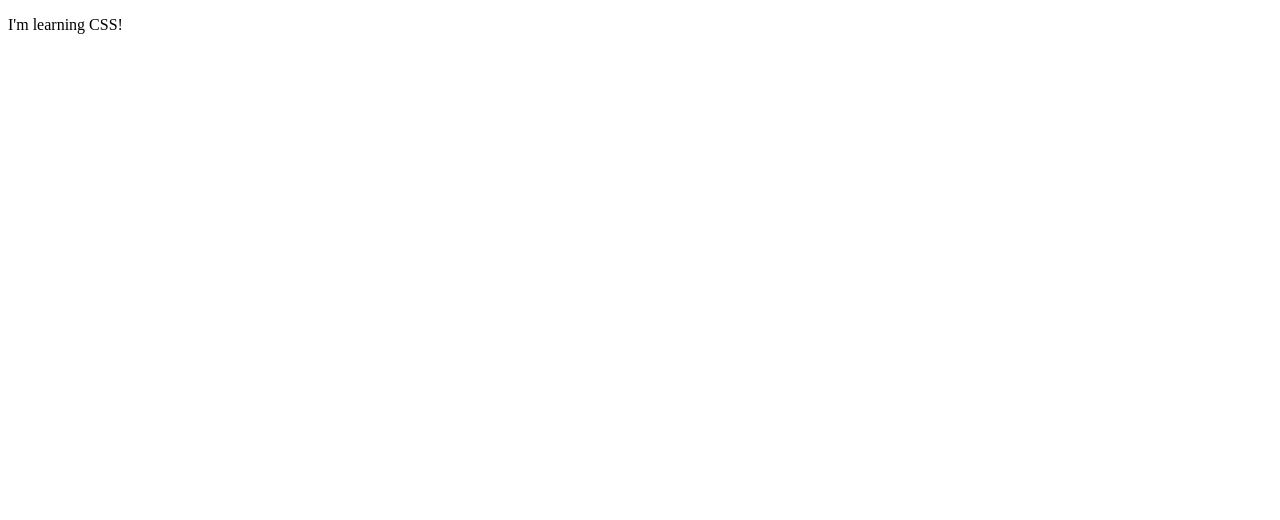
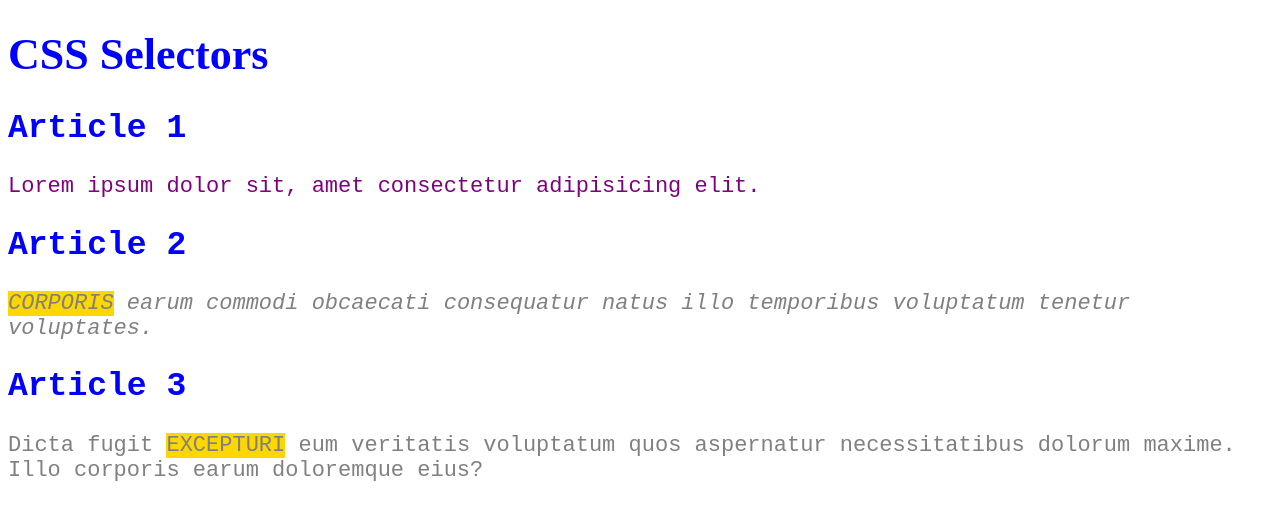
Before and after one commit to dvdaines/Learn-CSS, a plain HTML site: page Lesson-02/index.html in a window 1280 px wide. Drawn offline with Linux system fonts and the light colour scheme.

Commit message:
added main & changed font styles

```diff
--- a/Lesson-02/css/style.css
+++ b/Lesson-02/css/style.css
@@ -0,0 +1,38 @@
+/* Universal selector, actually selects all elements (not inheritance like when we apply rules to the body)
+
+typically only used for CSS resets */
+* {
+}
+
+body {
+  font-size: 22px;
+}
+
+main {
+  font-family: monospace;
+}
+
+button, input, textarea, select {
+  font: inherit;
+}
+
+h1, h2 {
+  color: blue;
+}
+
+p {
+  color: purple
+}
+
+.highlight {
+  text-transform: uppercase;
+  background: gold;
+}
+
+.gray {
+  color: gray;
+}
+
+#second {
+  font-style: italic;
+}
--- a/Lesson-02/index.html
+++ b/Lesson-02/index.html
@@ -7,6 +7,14 @@
     <link rel="stylesheet" href="css/style.css">
   </head>
   <body>
-    <p>I'm learning CSS!</p>
+    <h1>CSS Selectors</h1>
+    <main>
+      <h2>Article 1</h2>
+      <p id="first">Lorem ipsum dolor sit, amet consectetur adipisicing elit.</p>
+      <h2>Article 2</h2>
+      <p id="second" class="gray"><span class="highlight">Corporis</span> earum commodi obcaecati consequatur natus illo temporibus voluptatum tenetur voluptates.</p>
+      <h2>Article 3</h2>
+      <p id="third" class="gray">Dicta fugit <span class="highlight">excepturi</span> eum veritatis voluptatum quos aspernatur necessitatibus dolorum maxime. Illo corporis earum doloremque eius?</p>
+    </main>
   </body>
 </html>
```
